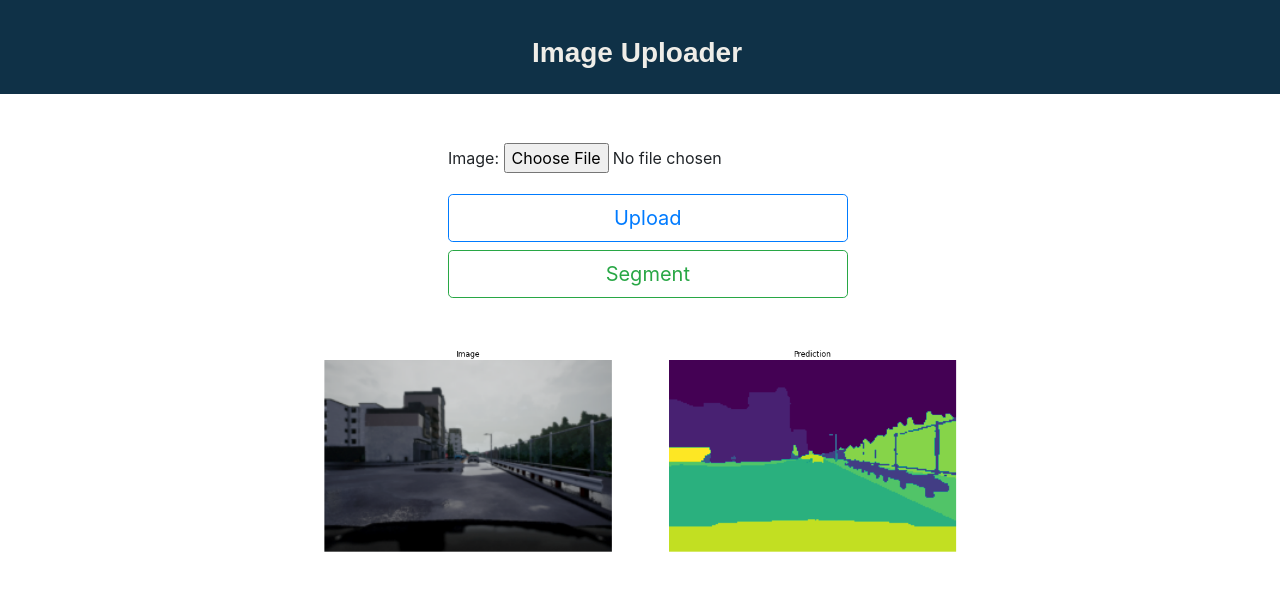
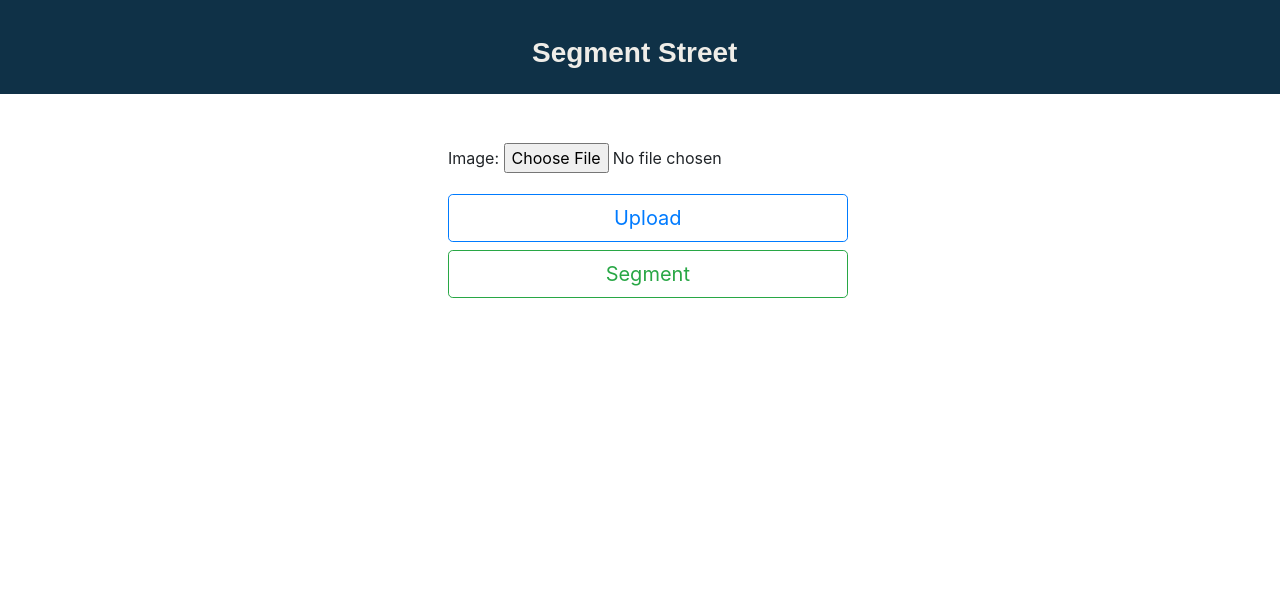
Before and after one commit to pejmanS21/Street_Segmentation, a Django app: page / in a window 1280 px wide. Shown: the top 591 px of the page. Run offline with Django 4.2, Linux system fonts and the light colour scheme; some web fonts are replaced.

Commit message:
change upload page to a simple one

```diff
--- a/segmentor_app/templates/upload.html
+++ b/segmentor_app/templates/upload.html
@@ -13,7 +13,7 @@
 </head>
 <body>
     <div id="header" align='justify'>
-        <span class="logo">Image Uploader</span>
+        <span class="logo">Segment Street</span>
     </div>
 
     <div id="form" align='center'>
@@ -26,9 +26,9 @@
         </form>
 
     </div>
-    <div align="center">
+    <!-- <div align="center">
         <img src="{% static 'background.png' %}" alt="Action" class="center">
-    </div>
+    </div> -->
 
 </body>
 </html>
```
